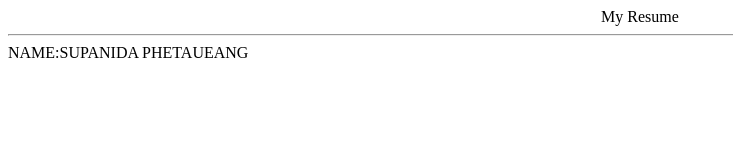
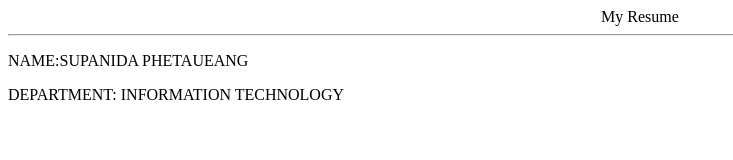
Before and after one commit to Supanida27/example_resume, a plain HTML site: page src/index.html in a window 1280 px wide. Shown: the whole page, without its empty margins (0-733 px from the left). Drawn offline with Linux system fonts and the light colour scheme.

Commit message:
add department

```diff
--- a/src/index.html
+++ b/src/index.html
@@ -9,7 +9,9 @@
     <body>
     <center>My Resume</center>
     <hr>
-     NAME:SUPANIDA PHETAUEANG
+     <P>NAME:SUPANIDA PHETAUEANG</P>
+     <P>DEPARTMENT: INFORMATION TECHNOLOGY</P>
+
 
 
     </body>
```
